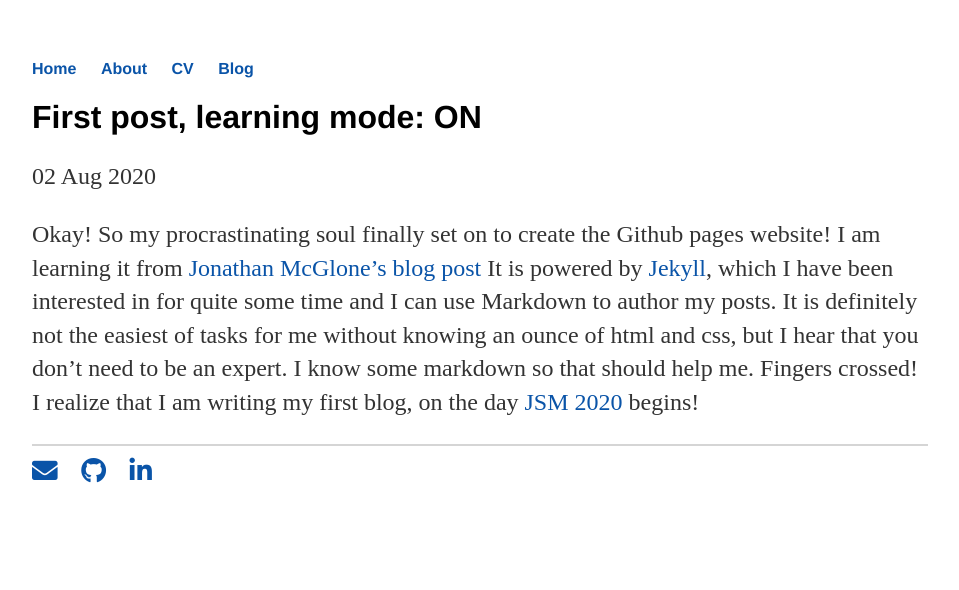
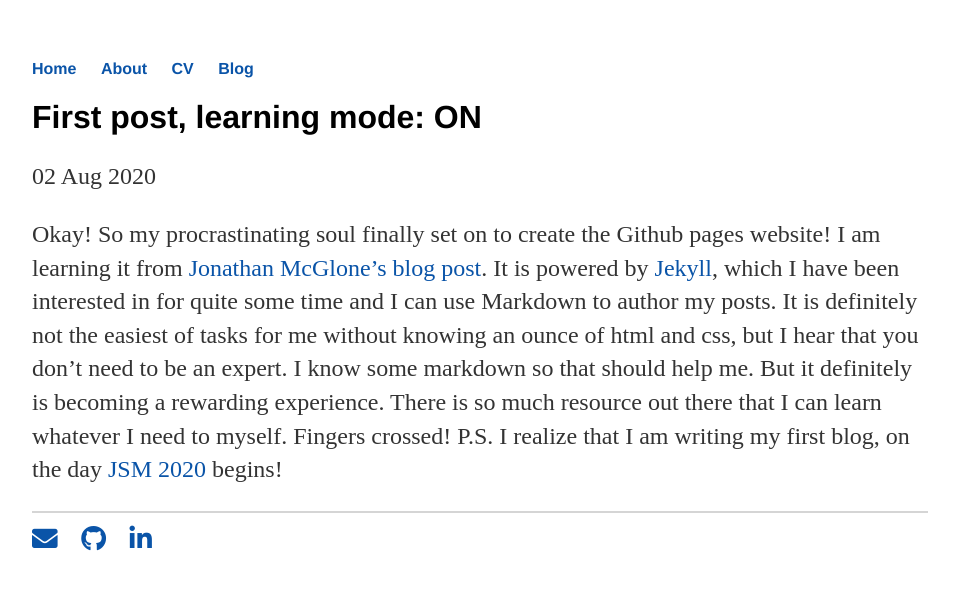
Before and after one commit to AnirbanMitra303/awnirbaan.github.io, a Jekyll site: the page built from _posts/2020-08-02-anirban-launching-my-site.md, in a window 1280 px wide. Shown: the top 590 px of the page, without its empty margins (160-1119 px from the left). Built offline with Jekyll 4.4.1, drawn with Linux system fonts in a browser that asks for light colours.

Commit message:
checking link attributes
active page colorations not working yet. need to check after push.

```diff
--- a/_posts/2020-08-02-anirban-launching-my-site.md
+++ b/_posts/2020-08-02-anirban-launching-my-site.md
@@ -4,7 +4,7 @@
 date: 2020-08-02
 ---
 
-Okay! So my procrastinating soul finally set on to create the Github pages website! I am learning it from [Jonathan McGlone's blog post](http://jmcglone.com/guides/github-pages/)
+Okay! So my procrastinating soul finally set on to create the Github pages website! I am learning it from [Jonathan McGlone's blog post](http://jmcglone.com/guides/github-pages/).
 It is powered by [Jekyll](http://jekyllrb.com), which I have been interested in for quite some time and I can use Markdown to author my posts.
-It is definitely not the easiest of tasks for me without knowing an ounce of html and css, but I hear that you don't need to be an expert. I know some markdown so that should help me. Fingers crossed!
-I realize that I am writing my first blog, on the day [JSM 2020](https://ww2.amstat.org/meetings/jsm/2020/) begins!
+It is definitely not the easiest of tasks for me without knowing an ounce of html and css, but I hear that you don't need to be an expert. I know some markdown so that should help me. But it definitely is becoming a rewarding experience. There is so much resource out there that I can learn whatever I need to myself. Fingers crossed!
+P.S. I realize that I am writing my first blog, on the day [JSM 2020](https://ww2.amstat.org/meetings/jsm/2020/) begins!
--- a/css/main.css
+++ b/css/main.css
@@ -18,7 +18,14 @@
 }
 a:hover {
     text-decoration: underline;
+    color: #772302;
+    transform: skew(-10deg);
+    /*background-color: #e7dbdb;*/
 }
+/* selected link check if working*/
+a:active {
+    color: #772302;
+  }
 h1 {
     font-size: 2em;
     font-family:'Helvetica', 'Arial', 'Sans-Serif';
```
